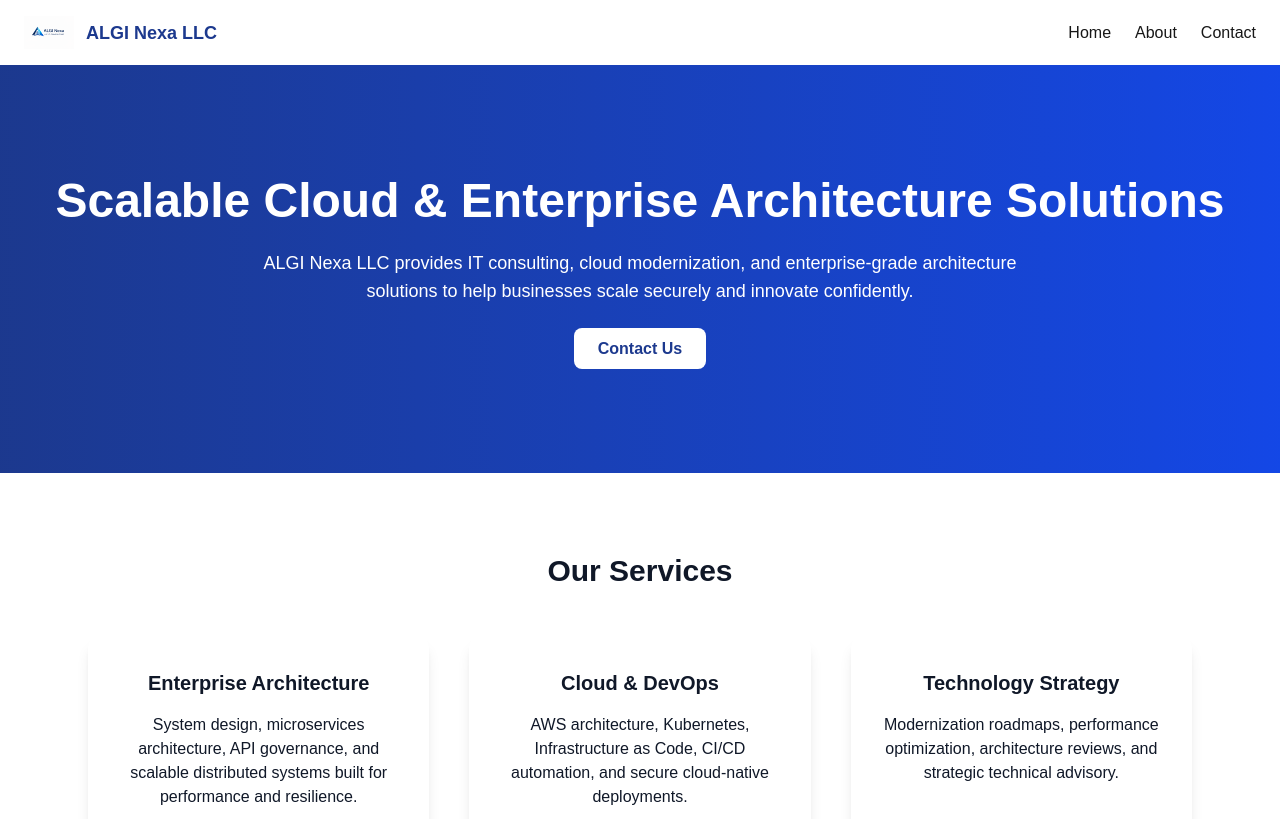
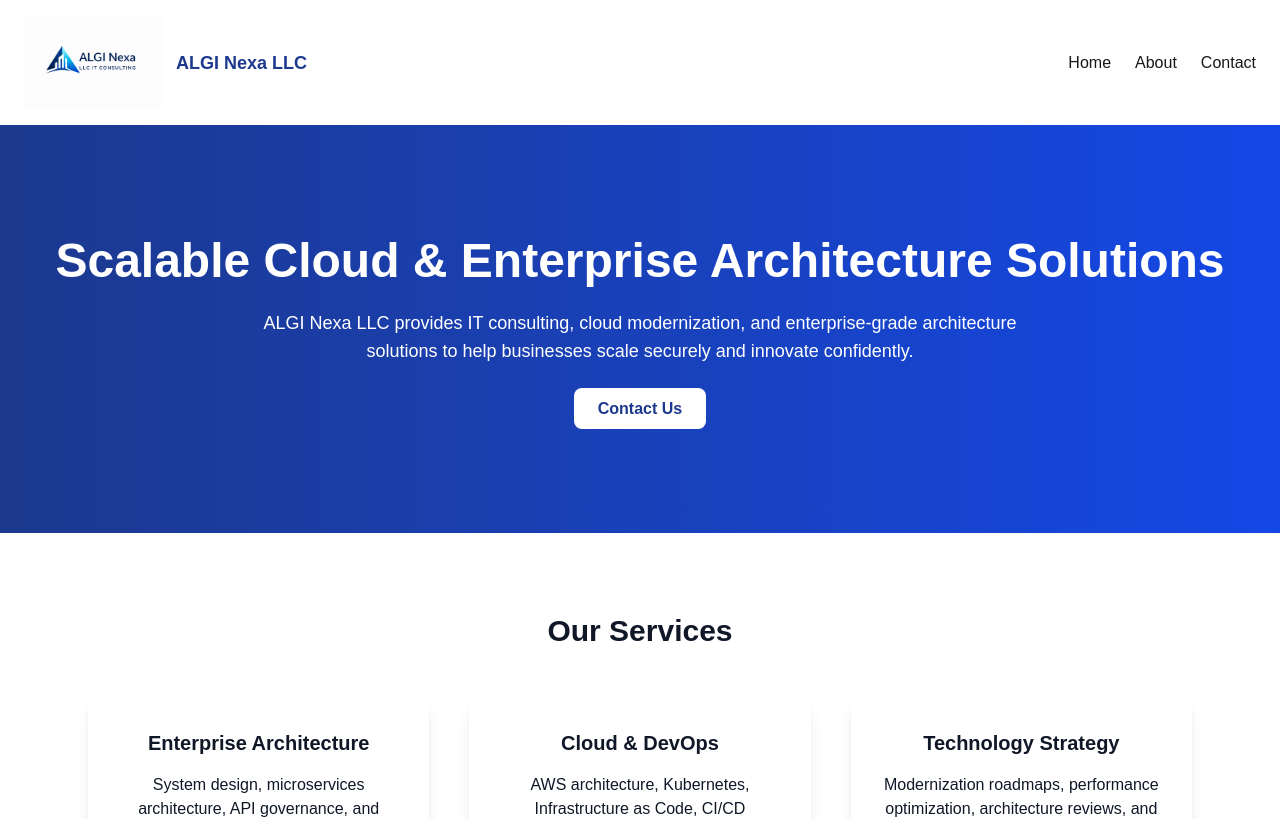
Before and after one commit to gilskx/alginexa-site, a Next.js app: page / in a window 1280 px wide. Shown: the top 819 px of the page. Built offline with nearby package versions, Linux system fonts and the light colour scheme.

Commit message:
Added Contact page

```diff
--- a/app/layout.tsx
+++ b/app/layout.tsx
@@ -33,8 +33,8 @@ export default function RootLayout({
     <Image
       src="/logo.png"
       alt="ALGI Nexa LLC Logo"
-      width={50}
-      height={50}
+      width={140}
+      height={60}
     />
     <span className="font-bold text-blue-900 text-lg">
       ALGI Nexa LLC
```
Also changed, not shown: 1 other file (tests, documents, lock files or other folders).
